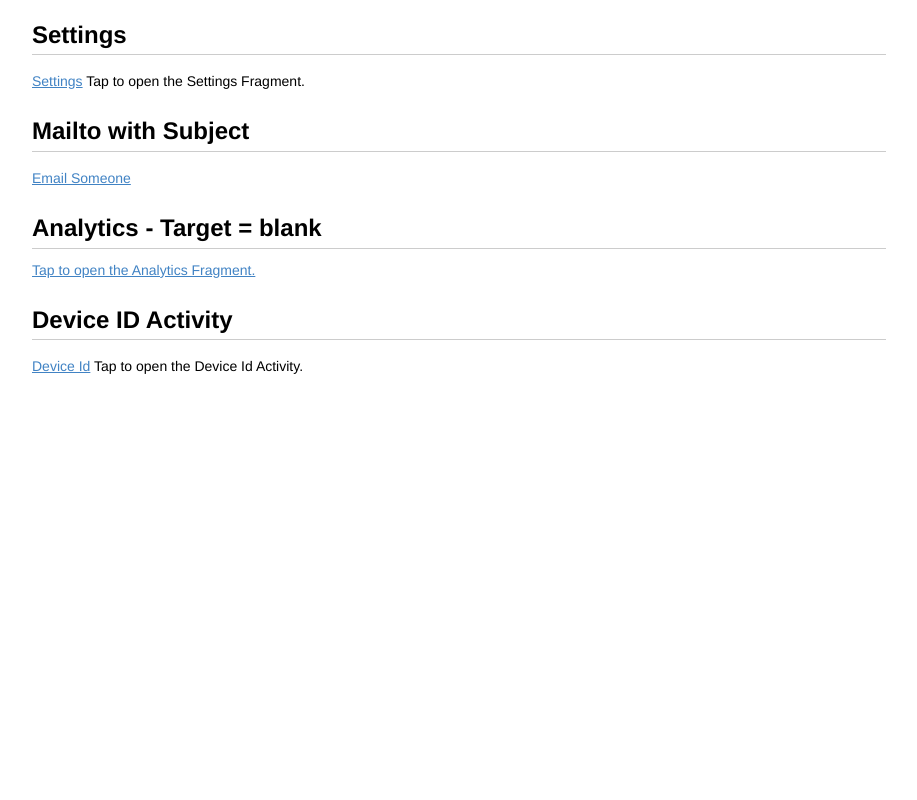
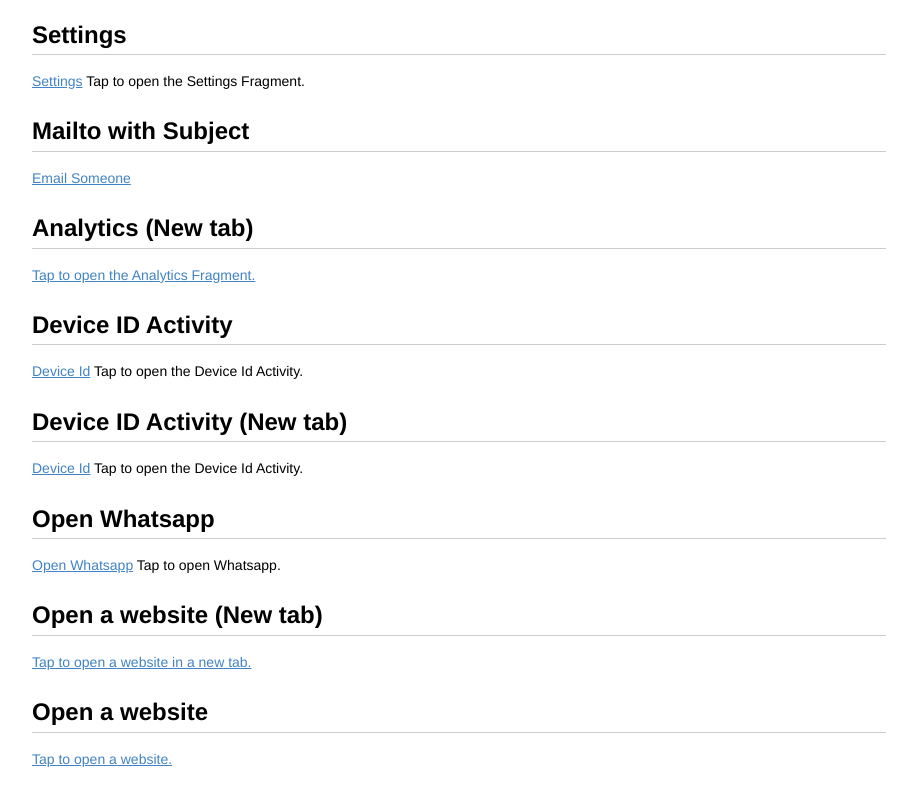
Before and after one commit to youssaka/youssaka.github.io, a plain HTML site: page index.html in a window 1280 px wide. Shown: the part 611-1411 px from the top of the page, without its empty margins (181-1098 px from the left). Before the commit the page ends 1019 px from the top, so only its background shows below. Drawn offline with Linux system fonts and the light colour scheme.

Commit message:
Update index.html

```diff
--- a/index.html
+++ b/index.html
@@ -329,11 +329,23 @@ sup {
 <h2 id="toc_7">Mailto with Subject</h2>
 <p><a href="mailto:someoneNotAvailable@example.pt?subject=Just passing by">Email Someone</a></p>
 
-<h2 id="toc_8">Analytics - Target = blank</h2>
-<a href="https://youssaka.github.io/analytics.html" target="_blank">Tap to open the Analytics Fragment.</a>
+<h2 id="toc_8">Analytics (New tab)</h2>
+<p><a href="https://youssaka.github.io/analytics.html" target="_blank">Tap to open the Analytics Fragment.</a></p>
 
 <h2 id="toc_9">Device ID Activity</h2>
-<p><a href="com.followapps.android.sdkdemo://followanalytics.com/deviceId">Device Id</a> Tap to open the Device Id Activity.</p>
+<p><a href="com.followapps.android.sdkdemo://followanalytics.com/deviceId" >Device Id</a> Tap to open the Device Id Activity.</p>
+
+<h2 id="toc_10">Device ID Activity (New tab)</h2>
+<p><a href="com.followapps.android.sdkdemo://followanalytics.com/deviceId" target="_blank">Device Id</a> Tap to open the Device Id Activity.</p>
+
+<h2 id="toc_11">Open Whatsapp</h2>
+<p><a href="https://wa.me">Open Whatsapp</a> Tap to open Whatsapp.</p>
+
+<h2 id="toc_12">Open a website (New tab)</h2>
+<p><a href="https://followanalytics.com/" target="_blank">Tap to open a website in a new tab.</a></p>
+
+<h2 id="toc_13">Open a website</h2>
+<p><a href="https://followanalytics.com/">Tap to open a website.</a></p>
 
 </body>
 
```
